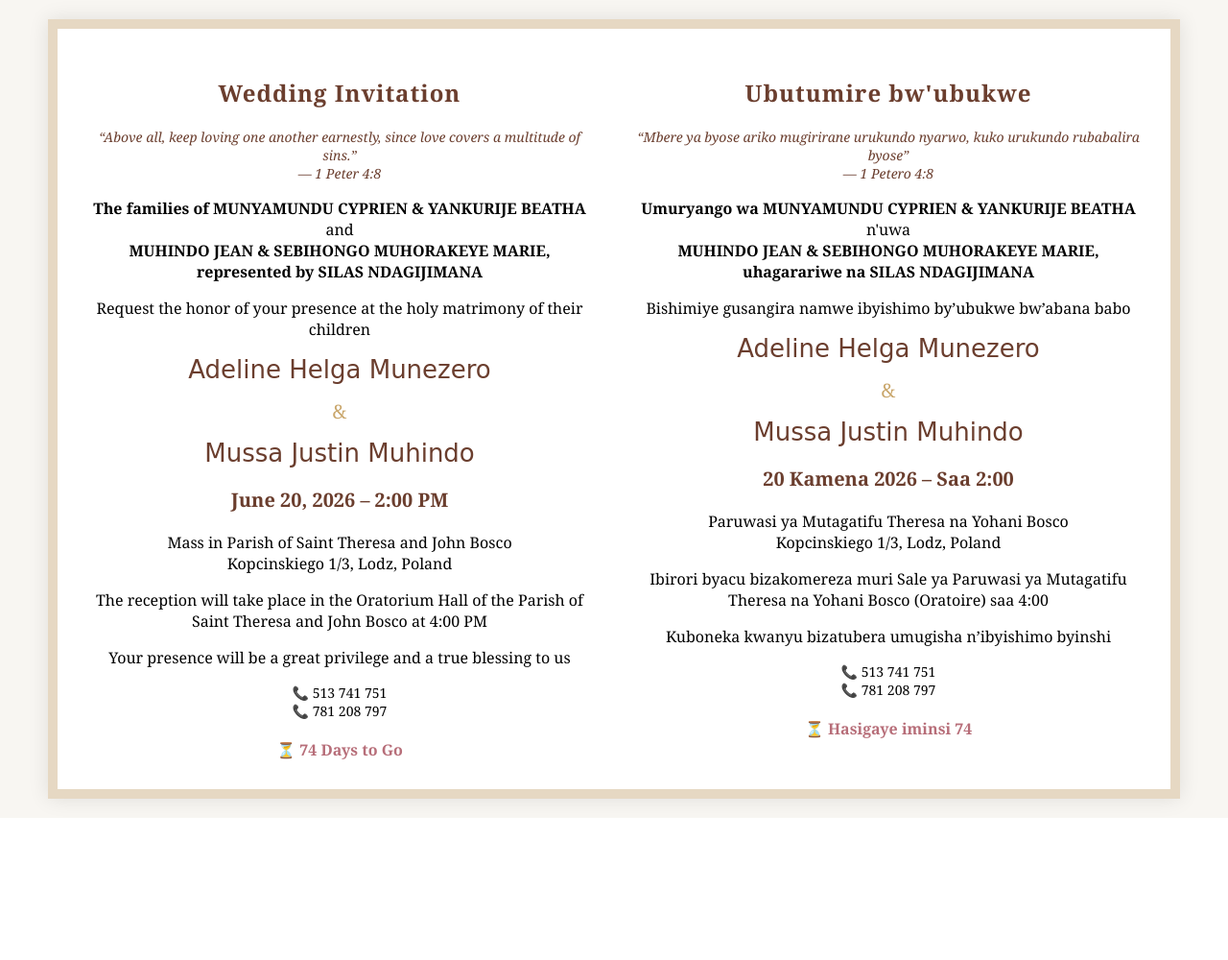
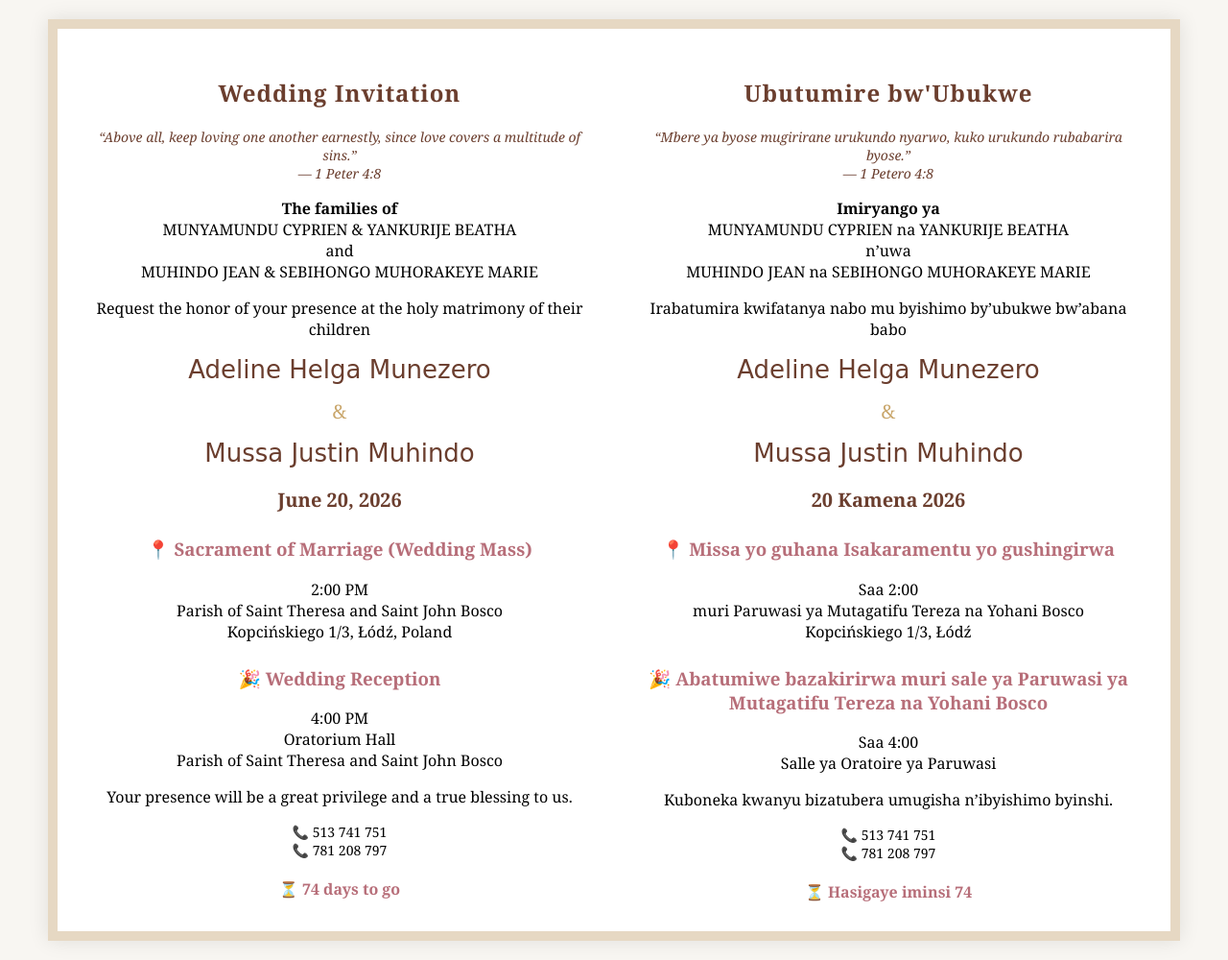
Before and after one commit to jmussamuhindo/wed, a Flask app: page / in a window 1280 px wide. Shown: the whole page at 96% size. Before the commit the page ends 852 px from the top, so only its background shows below. Run offline with Flask 3, Linux system fonts and the light colour scheme.

Commit message:
correction of even

```diff
--- a/templates/index.html
+++ b/templates/index.html
@@ -1,6 +1,7 @@
 <!DOCTYPE html>
-<html>
+<html lang="en">
 <head>
+    <meta charset="UTF-8">
     <title>Wedding Invitation</title>
 
     <!-- ✅ IMPORTANT FOR MOBILE -->
@@ -30,7 +31,6 @@
             justify-content: space-between;
         }
 
-        /* ✅ Two equal columns */
         .section {
             width: 48%;
         }
@@ -38,6 +38,11 @@
         h2 {
             color: #6b3e2e;
             letter-spacing: 1px;
+        }
+
+        h3 {
+            color: #b76e79;
+            margin-top: 25px;
         }
 
         .bible {
@@ -65,6 +70,11 @@
             font-weight: bold;
         }
 
+        .contact {
+            margin-top: 15px;
+            font-size: 14px;
+        }
+
         .countdown {
             margin-top: 20px;
             font-size: 16px;
@@ -72,34 +82,12 @@
             font-weight: bold;
         }
 
-        .contact {
-            margin-top: 15px;
-            font-size: 14px;
-        }
-
-        /* ✅ MOBILE LAYOUT */
         @media (max-width: 700px) {
             .container {
                 flex-direction: column;
-                gap: 30px;
             }
             .section {
                 width: 100%;
-            }
-            .names {
-                font-size: 22px;
-            }
-            .highlight {
-                font-size: 18px;
-            }
-            .countdown {
-                font-size: 15px;
-            }
-            .bible {
-                font-size: 13px;
-            }
-            .card {
-                padding: 20px;
             }
         }
     </style>
@@ -108,10 +96,9 @@
 <body>
 
 <div class="card">
-
     <div class="container">
 
-    <!-- ✅ ENGLISH COLUMN -->
+        <!-- ✅ ENGLISH -->
         <div class="section">
             <h2>Wedding Invitation</h2>
 
@@ -120,9 +107,11 @@
                 — 1 Peter 4:8
             </div>
 
-        <p><b>The families of MUNYAMUNDU CYPRIEN &amp; YANKURIJE BEATHA</b><br>
+            <p><strong>The families of</strong><br>
+                MUNYAMUNDU CYPRIEN &amp; YANKURIJE BEATHA<br>
                 and<br>
-        <b>MUHINDO JEAN &amp; SEBIHONGO MUHORAKEYE MARIE, represented by SILAS NDAGIJIMANA</b></p>
+                MUHINDO JEAN &amp; SEBIHONGO MUHORAKEYE MARIE
+            </p>
 
             <p>Request the honor of your presence at the holy matrimony of their children</p>
 
@@ -130,58 +119,74 @@
             <div class="and">&amp;</div>
             <div class="names">Mussa Justin Muhindo</div>
 
-        <p class="highlight">June 20, 2026 – 2:00 PM</p>
+            <p class="highlight">June 20, 2026</p>
 
+            <!-- ✅ EVENT 1 -->
+            <h3>📍 Sacrament of Marriage (Wedding Mass)</h3>
             <p>
-            Mass in Parish of Saint Theresa and John Bosco<br>
-            Kopcinskiego 1/3, Lodz, Poland
+                2:00 PM<br>
+                Parish of Saint Theresa and Saint John Bosco<br>
+                Kopcińskiego 1/3, Łódź, Poland
             </p>
 
+            <!-- ✅ EVENT 2 -->
+            <h3>🎉 Wedding Reception</h3>
             <p>
-            The reception will take place in the Oratorium Hall of the Parish of Saint Theresa and John Bosco at 4:00 PM
+                4:00 PM<br>
+                Oratorium Hall<br>
+                Parish of Saint Theresa and Saint John Bosco
             </p>
 
-        <p>Your presence will be a great privilege and a true blessing to us</p>
+            <p>Your presence will be a great privilege and a true blessing to us.</p>
 
             <div class="contact">
                 📞 513 741 751<br>
                 📞 781 208 797
             </div>
 
-        <div class="countdown">⏳ {{ days_left }} Days to Go</div>
+            <div class="countdown">⏳ {{ days_left }} days to go</div>
         </div>
 
-    <!-- ✅ KINYARWANDA COLUMN -->
+        <!-- ✅ KINYARWANDA -->
         <div class="section">
-        <h2>Ubutumire bw'ubukwe</h2>
+            <h2>Ubutumire bw'Ubukwe</h2>
 
             <div class="bible">
-            “Mbere ya byose ariko mugirirane urukundo nyarwo, kuko urukundo rubabalira byose”<br>
+                “Mbere ya byose mugirirane urukundo nyarwo,
+                kuko urukundo rubabarira byose.”<br>
                 — 1 Petero 4:8
             </div>
 
-        <p><b>Umuryango wa MUNYAMUNDU CYPRIEN &amp; YANKURIJE BEATHA</b><br>
-        n'uwa<br>
-        <b>MUHINDO JEAN &amp; SEBIHONGO MUHORAKEYE MARIE, uhagarariwe na SILAS NDAGIJIMANA</b></p>
+            <p><strong>Imiryango ya</strong><br>
+                MUNYAMUNDU CYPRIEN na YANKURIJE BEATHA<br>
+                n’uwa<br>
+                MUHINDO JEAN na SEBIHONGO MUHORAKEYE MARIE
+            </p>
 
-        <p>Bishimiye gusangira namwe ibyishimo by’ubukwe bw’abana babo</p>
+            <p>Irabatumira kwifatanya nabo mu byishimo by’ubukwe bw’abana babo</p>
 
             <div class="names">Adeline Helga Munezero</div>
             <div class="and">&amp;</div>
             <div class="names">Mussa Justin Muhindo</div>
 
-        <p class="highlight">20 Kamena 2026 – Saa 2:00</p>
+            <p class="highlight">20 Kamena 2026</p>
 
+            <!-- ✅ EVENT 1 -->
+            <h3>📍 Missa yo guhana Isakaramentu yo gushingirwa</h3>
             <p>
-            Paruwasi ya Mutagatifu Theresa na Yohani Bosco<br>
-            Kopcinskiego 1/3, Lodz, Poland
+                Saa 2:00<br>
+                muri Paruwasi ya Mutagatifu Tereza na Yohani Bosco<br>
+                Kopcińskiego 1/3, Łódź
             </p>
 
+            <!-- ✅ EVENT 2 -->
+            <h3>🎉 Abatumiwe bazakirirwa muri sale ya Paruwasi ya Mutagatifu Tereza na Yohani Bosco</h3>
             <p>
-            Ibirori byacu bizakomereza muri Sale ya Paruwasi ya Mutagatifu Theresa na Yohani Bosco (Oratoire) saa 4:00
+                Saa 4:00<br>
+                Salle ya Oratoire ya Paruwasi
             </p>
 
-        <p>Kuboneka kwanyu bizatubera umugisha n’ibyishimo byinshi</p>
+            <p>Kuboneka kwanyu bizatubera umugisha n’ibyishimo byinshi.</p>
 
             <div class="contact">
                 📞 513 741 751<br>
@@ -192,7 +197,6 @@
         </div>
 
     </div>
-
 </div>
 
 </body>
```
Lines whose indentation alone changed are shown as unchanged.
